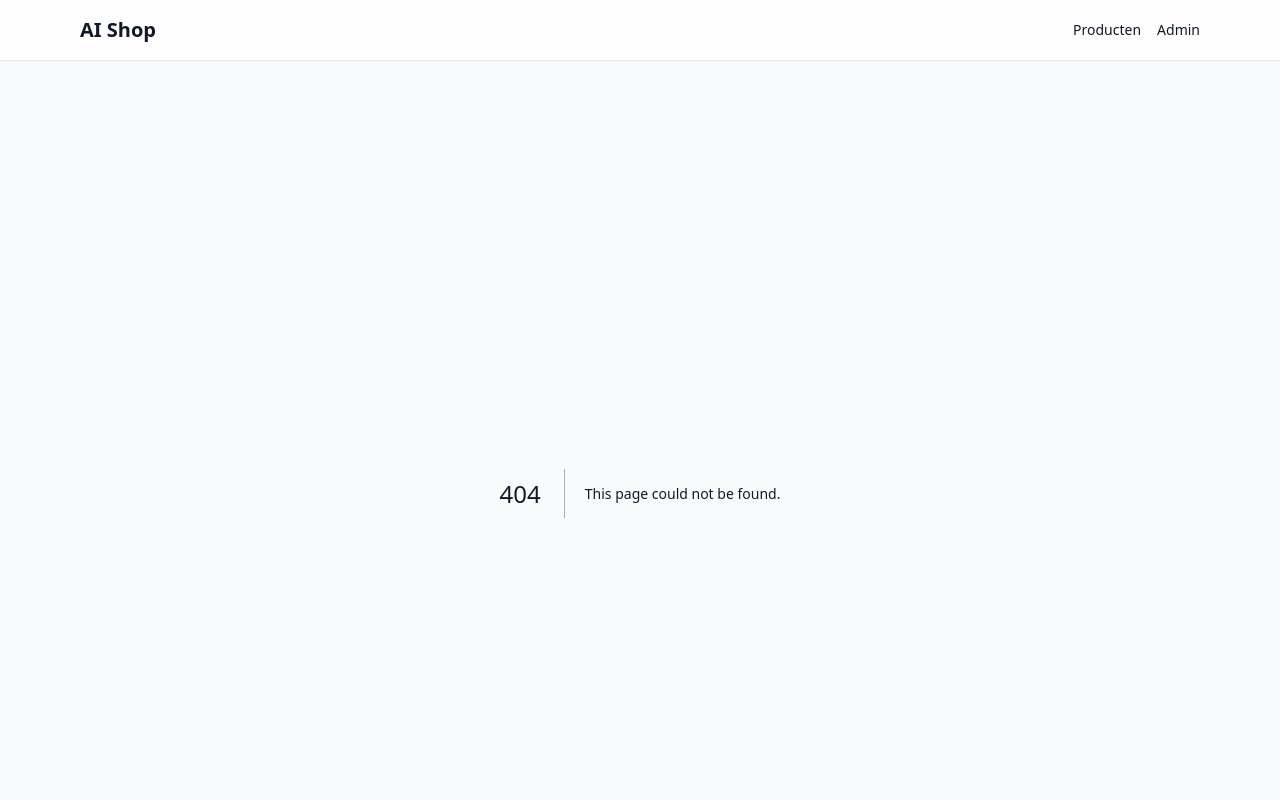
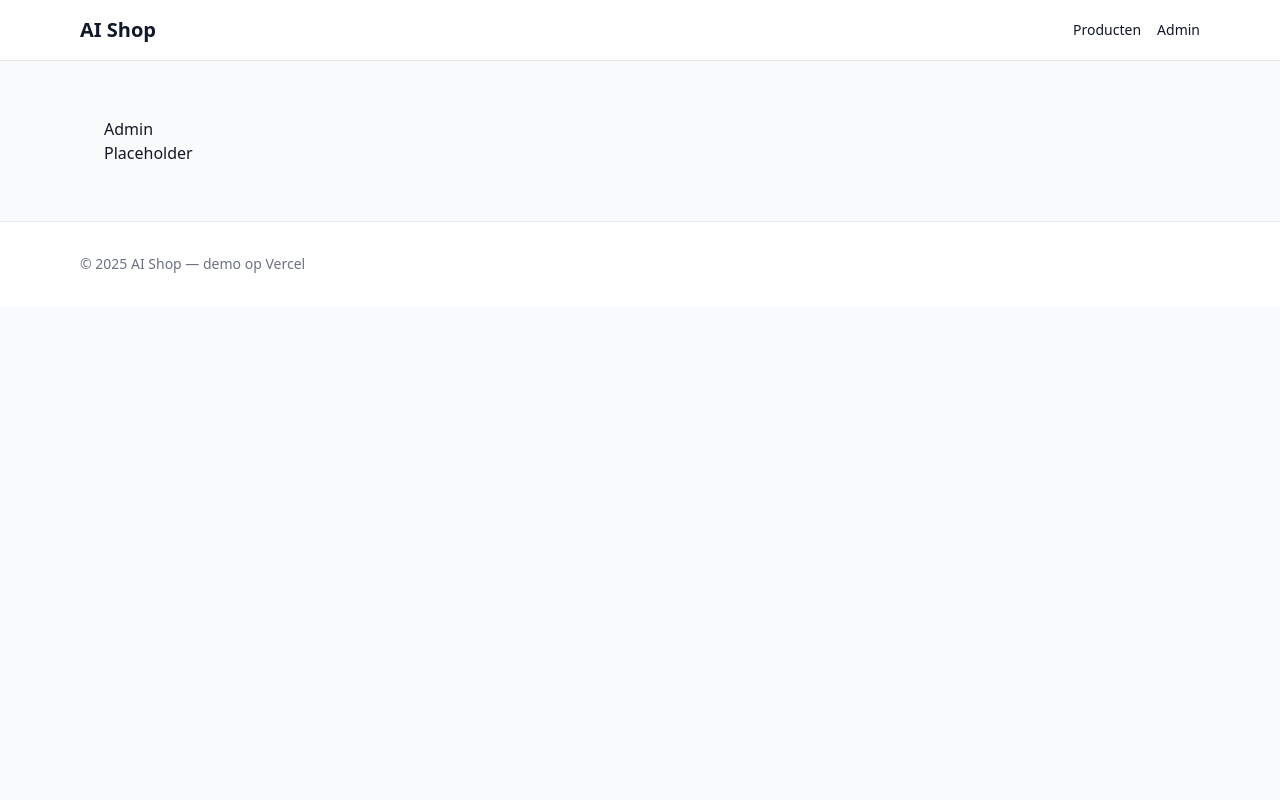
Before and after one commit to cornaldkerkhoff-coder/ai-shop-free, a Next.js app in the folder ai_shop_vercel_ready/: page /admin in a window 1280 px wide. Before the commit this address had no page. Shown: the top 800 px of the page. Built offline with nearby package versions, Linux system fonts and the light colour scheme.

Commit message:
Create AdminHome component for admin page

```diff
--- /dev/null
+++ b/ai_shop_vercel_ready/app/admin/page.tsx
@@ -0,0 +1,3 @@
+export default function AdminHome() {
+  return <main style={{padding:24}}><h1>Admin</h1><p>Placeholder</p></main>;
+}
```
